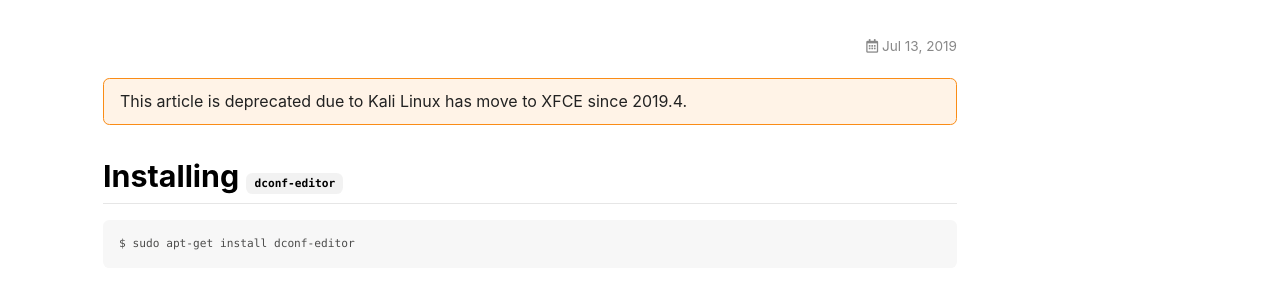
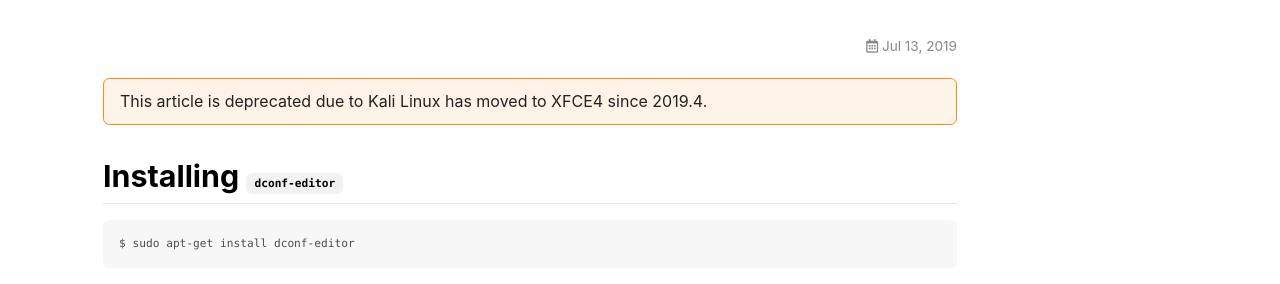
Before and after one commit to xcession/xcession.github.io, a Jekyll site: the page built from _posts/2019-07-13-disable-automatic-update-in-kali-linux.md, in a window 1280 px wide. Shown: the part 248-532 px from the top of the page. Built offline with Jekyll 4.4.1, drawn with Linux system fonts in a browser that asks for light colours; nearby versions of some CDN libraries.

Commit message:
Fix typos

```diff
--- a/_posts/2019-07-13-disable-automatic-update-in-kali-linux.md
+++ b/_posts/2019-07-13-disable-automatic-update-in-kali-linux.md
@@ -5,7 +5,7 @@ date:   2019-07-13 12:46 +0700
 categories: kali linux update
 ---
 
-This article is deprecated due to Kali Linux has move to XFCE since 2019.4.
+This article is deprecated due to Kali Linux has moved to XFCE4 since 2019.4.
 {:.warning}
 
 ## Installing `dconf-editor`
```
